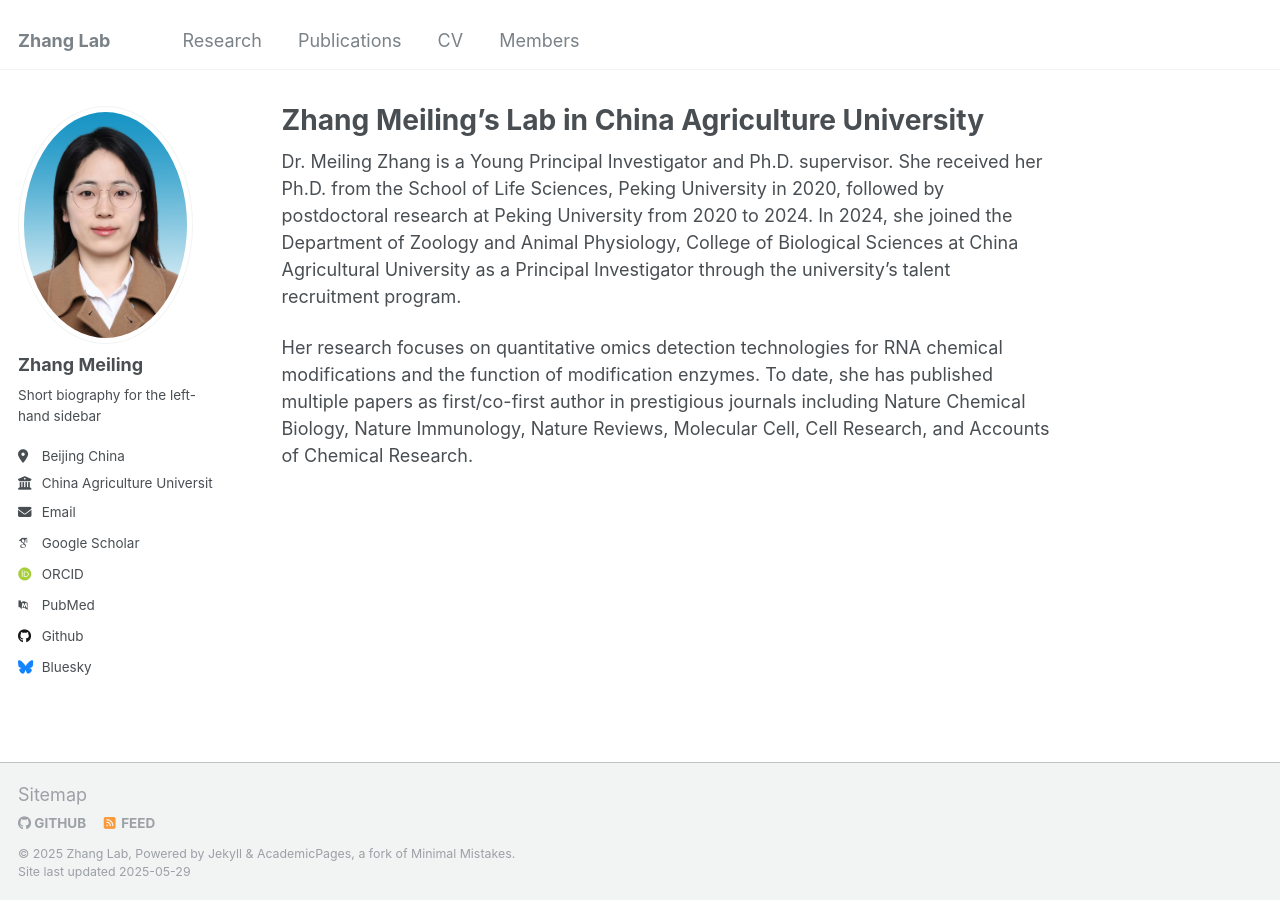
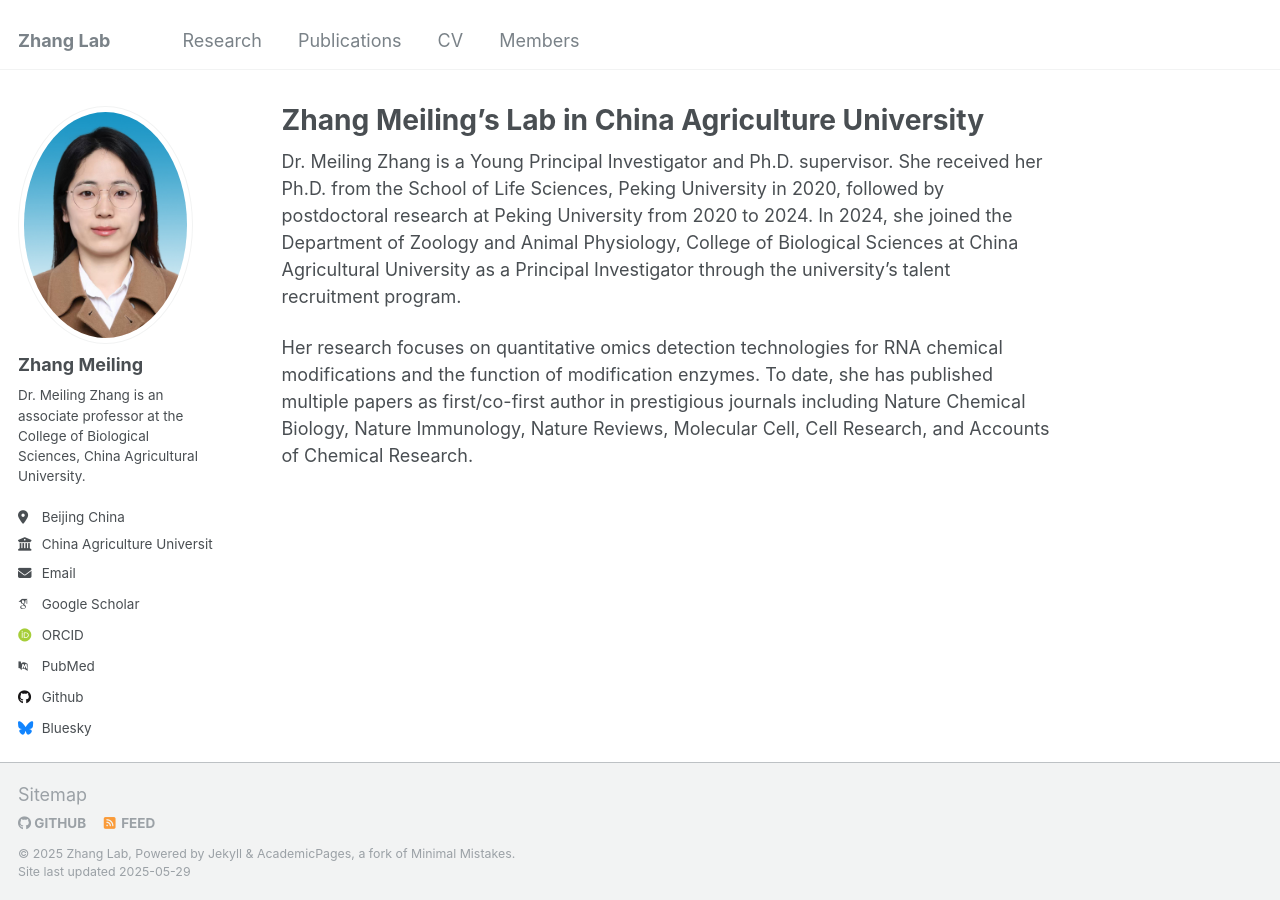
Before and after one commit to Hui50138/ZhangMeiling-Lab, a Jekyll site: the page built from _pages/about.md, in a window 1280 px wide. Built offline with Jekyll 4.4.1, drawn with Linux system fonts in a browser that asks for light colours; some web fonts are replaced.

Commit message:
Update _config.yml

```diff
--- a/_config.yml
+++ b/_config.yml
@@ -24,7 +24,7 @@ author:
   avatar           : 8eb90d98fc10469eb4db5ce78f1250e1.jpg
   name             : "Zhang Meiling"
   pronouns         : # example: "she/her"
-  bio              : "Short biography for the left-hand sidebar"
+  bio              : "Dr. Meiling Zhang is an associate professor at the College of Biological Sciences, China Agricultural University."
   location         : "Beijing China"
   employer         : "China Agriculture University"
   uri              : # URL
```
